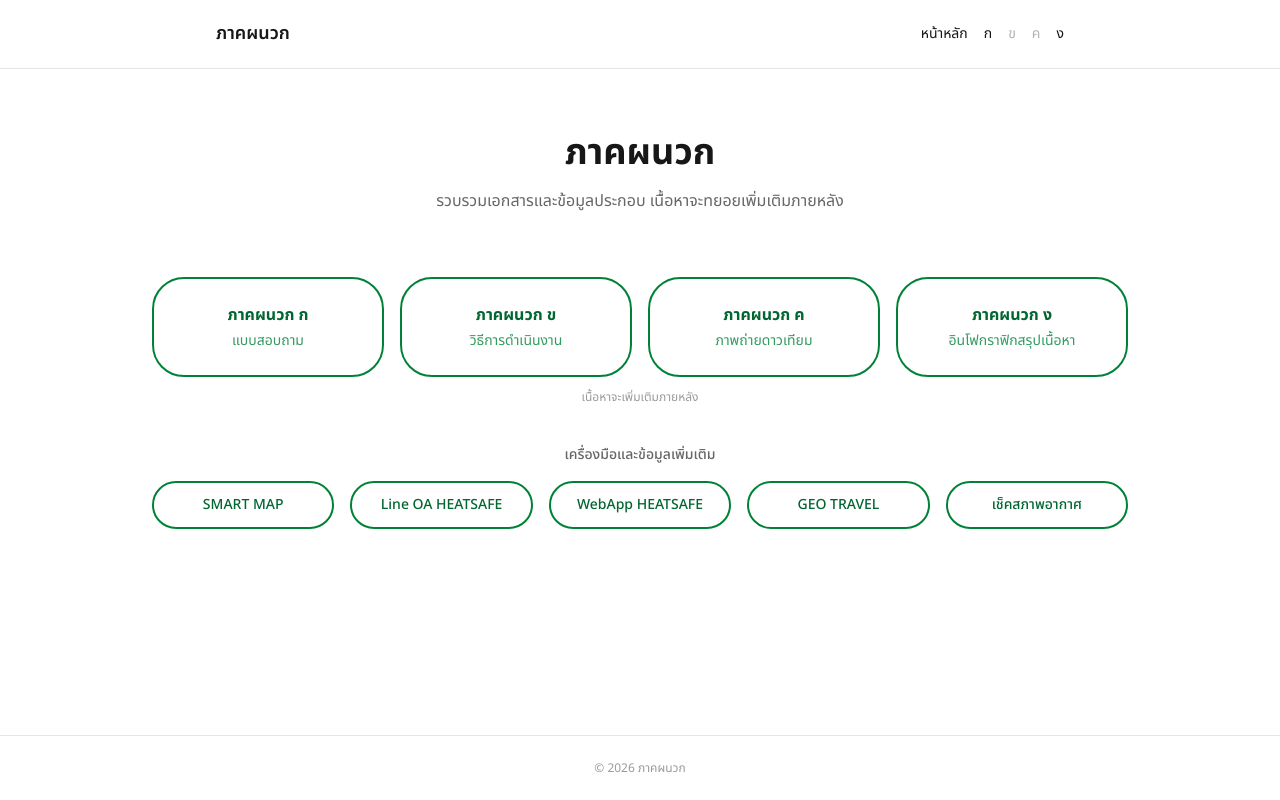
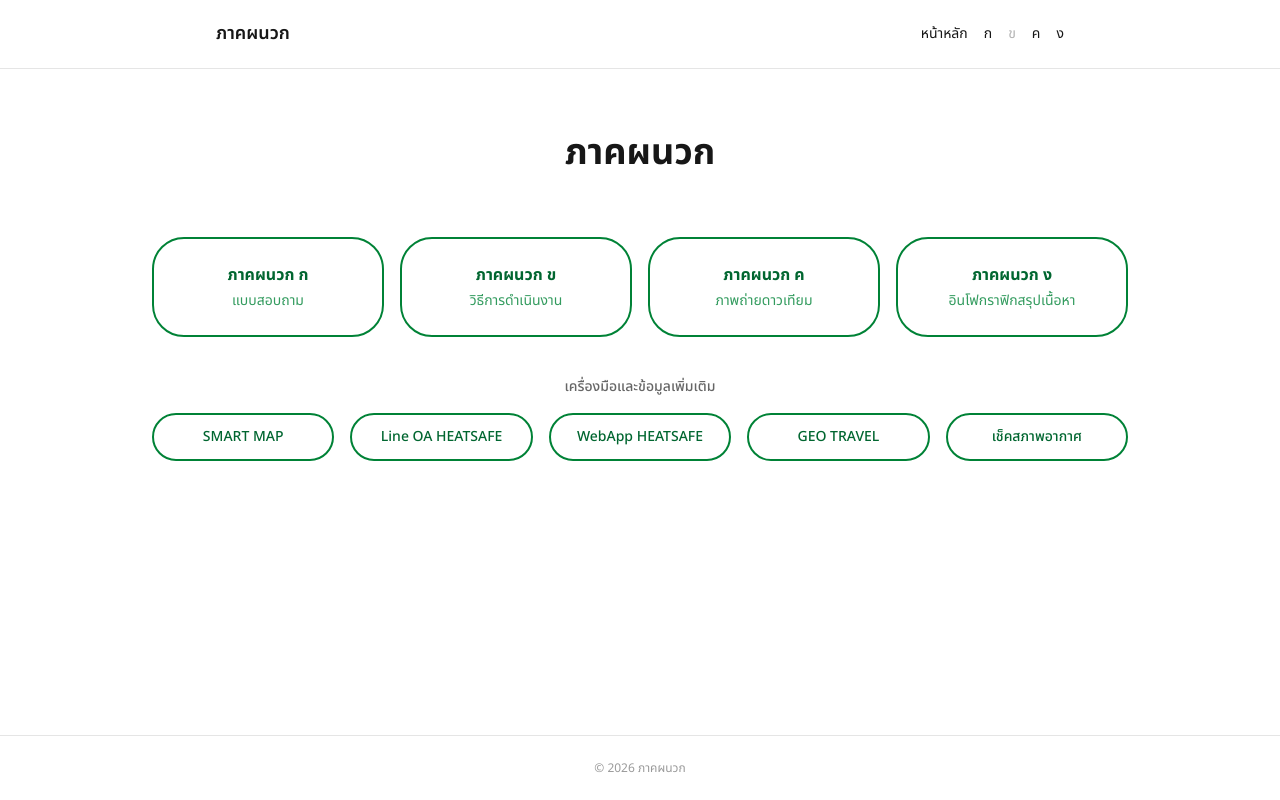
Before and after one commit to wkmep-heat/kk-pn, a Next.js app: page / in a window 1280 px wide. Built offline with nearby package versions, Linux system fonts and the light colour scheme.

Commit message:
เติม

```diff
--- a/app/_components/SiteHeader.tsx
+++ b/app/_components/SiteHeader.tsx
@@ -4,7 +4,7 @@ const navItems = [
   { label: "หน้าหลัก", href: "/" },
   { label: "ก", href: "/appendix-a" },
   { label: "ข", href: null },
-  { label: "ค", href: null },
+  { label: "ค", href: "/appendix-c" },
   { label: "ง", href: "/appendix-d" },
 ];
 
--- /dev/null
+++ b/app/appendix-c/page.tsx
@@ -0,0 +1,5 @@
+import { redirect } from "next/navigation";
+
+export default function AppendixC() {
+  redirect("https://testamornphan.my.canva.site/geoheat-khon-kaen");
+}
--- a/app/page.tsx
+++ b/app/page.tsx
@@ -20,7 +20,7 @@ const appendices = [
     code: "ค",
     title: "ภาคผนวก ค",
     subtitle: "ภาพถ่ายดาวเทียม",
-    href: null,
+    href: "/appendix-c",
   },
   {
     code: "ง",
@@ -50,9 +50,6 @@ export default function Home() {
       <main className="flex-1">
         <section className="mx-auto max-w-5xl px-6 py-16 text-center">
           <h1 className="text-3xl sm:text-4xl font-bold">ภาคผนวก</h1>
-          <p className="mt-4 text-black/60">
-            รวบรวมเอกสารและข้อมูลประกอบ เนื้อหาจะทยอยเพิ่มเติมภายหลัง
-          </p>
         </section>
 
         <section className="mx-auto max-w-5xl px-6">
@@ -74,10 +71,6 @@ export default function Home() {
               );
             })}
           </div>
-
-          <p className="mt-3 text-center text-xs text-black/40">
-            เนื้อหาจะเพิ่มเติมภายหลัง
-          </p>
         </section>
 
         <section className="mx-auto max-w-5xl px-6 pt-10 pb-20">
```
